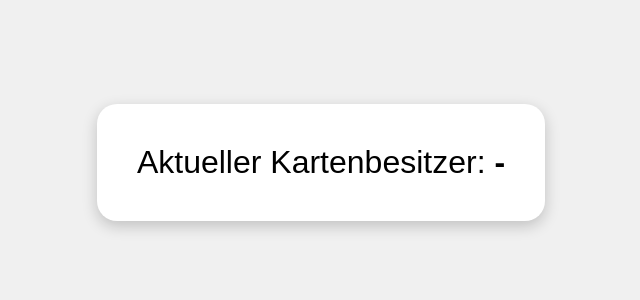
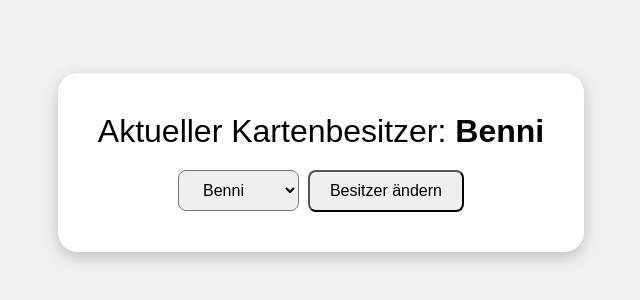
Before and after one commit to Benjaminunterstrich20/wer-hat-karte-, a plain HTML site: page index.html in a window 1280 px wide. Shown: the part 246-546 px from the top of the page, without its empty margins (319-959 px from the left). Drawn offline with Linux system fonts and the light colour scheme; no server answers.

Commit message:
Update index.html

```diff
--- a/index.html
+++ b/index.html
@@ -3,34 +3,54 @@
 <head>
 <meta charset="UTF-8">
 <meta name="viewport" content="width=device-width, initial-scale=1.0">
-  <title>Kartenbesitzer</title>
+<title>Kartenbesitzer Live</title>
 <style>
 body { display:flex; justify-content:center; align-items:center; height:100vh; background:#f0f0f0; font-family:Arial,sans-serif; }
 .card { background:white; padding:40px; border-radius:20px; box-shadow:0 5px 15px rgba(0,0,0,0.2); text-align:center; font-size:2rem; }
+button, select { margin-top:20px; padding:10px 20px; font-size:1rem; border-radius:8px; cursor:pointer; }
 </style>
 </head>
 <body>
 <div class="card">
-    Aktueller Kartenbesitzer: <strong id="owner-name">-</strong>
+Aktueller Kartenbesitzer: <strong id="owner-name">Benni</strong><br>
+<select id="new-owner">
+  <option value="Joey">Joey</option>
+  <option value="Benni">Benni</option>
+  <option value="EMIL">EMIL</option>
+  <option value="Semmel">Semmel</option>
+</select>
+<button onclick="updateOwner()">Besitzer ändern</button>
 </div>
 
 <script>
-    // URL zu deiner JSON-Datei
-    const jsonURL = 'https://gist.githubusercontent.com/DEIN_USERNAME/DEIN_GIST_ID/raw/owner.json';
+const ownerName = document.getElementById('owner-name');
+const select = document.getElementById('new-owner');
+const jsonFile = 'owner.json';
 
+// Lade Besitzer beim Start
 async function loadOwner() {
   try {
-        const response = await fetch(jsonURL);
-        const data = await response.json();
-        document.getElementById('owner-name').textContent = data.owner;
-      } catch (err) {
-        console.error('Fehler beim Laden des Besitzers:', err);
+    const res = await fetch(jsonFile + '?cache=' + new Date().getTime());
+    const data = await res.json();
+    ownerName.textContent = data.owner;
+    select.value = data.owner;
+  } catch(e) {
+    console.error('Fehler beim Laden:', e);
   }
 }
-
 loadOwner();
 
-    // Optional: alle 5 Sekunden nach Updates prüfen
+// Ändern des Besitzers
+async function updateOwner() {
+  const newOwner = select.value;
+  ownerName.textContent = newOwner;
+
+  // Pseudo „Server-Update“ via fetch POST (funktioniert nur wenn Render Rewrite erlaubt)
+  // In echter Conservenlösung: Manuell owner.json ändern oder GitHub Actions nutzen
+  alert(newOwner + ' hat jetzt die Karte für alle sichtbar!');
+
+  // Update alle 5 Sekunden automatisch nachladen
+}
 setInterval(loadOwner, 5000);
 </script>
 </body>
```
Lines whose indentation alone changed are shown as unchanged.
